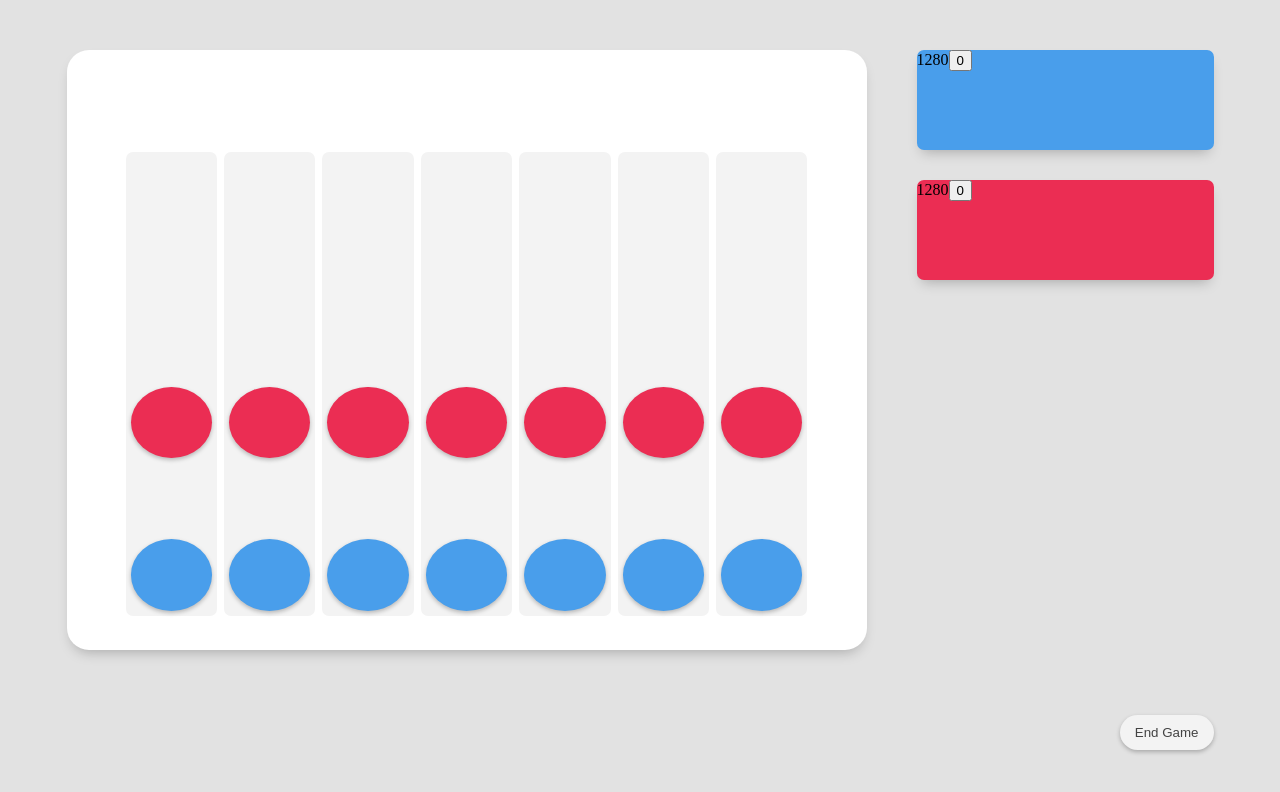
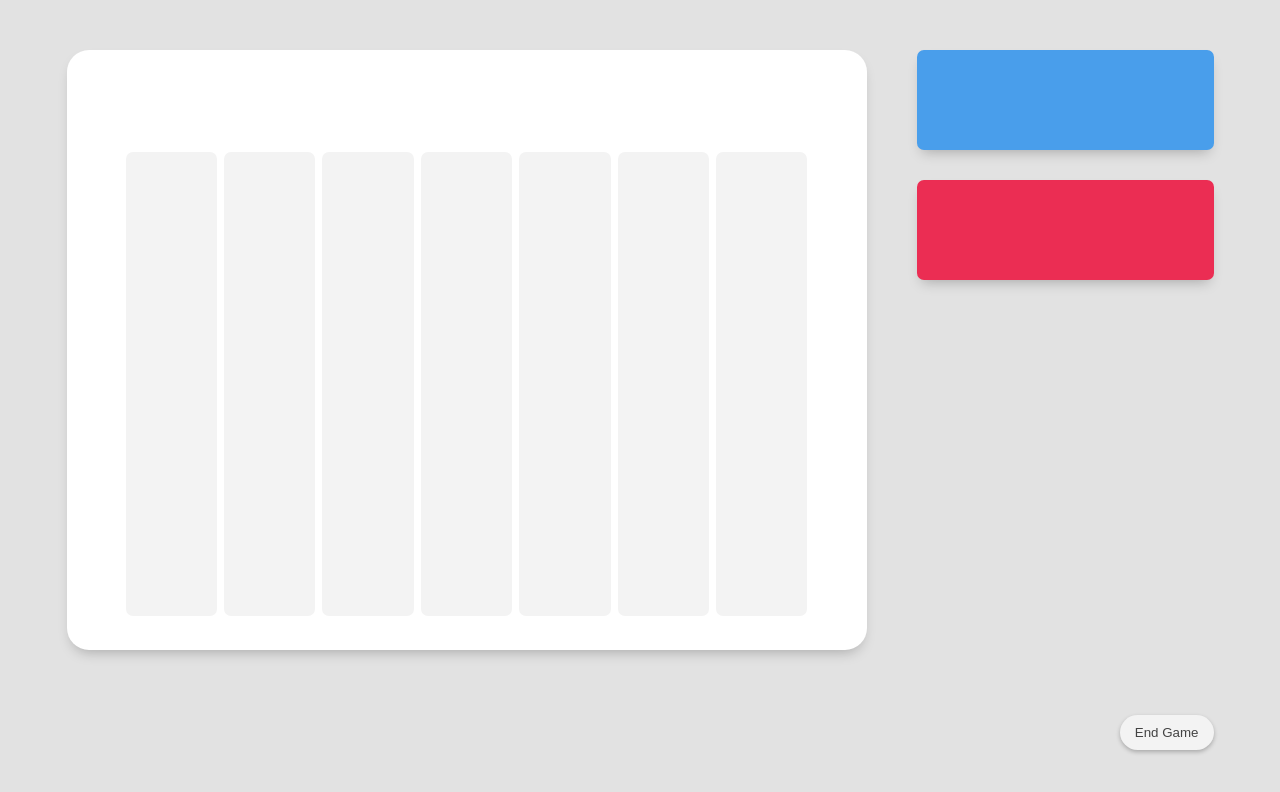
Before and after one commit to codetombomb/mini_vs_max_connect_four, a React (Create React App) app: page / in a window 1280 px wide. Shown: the top 792 px of the page. Built offline with nearby package versions, Linux system fonts and the light colour scheme.

Commit message:
Begin hoisting logic from game component to PlaySpace.

```diff
--- a/src/components/Board/index.tsx
+++ b/src/components/Board/index.tsx
@@ -5,19 +5,57 @@ import Column from "../Column"
 import './style.scss';
 
 function Board() {
-  const initialSpaceState = new Array(7).fill(["player-1", "", "player-2", "", "", ""])
+
+  console.log("BOARD RENDERED")
+  // I need to fill first to be able to map over it.
+  // If I pass the array directly in to .fill, then each array references the same array.
+  const initialSpaceState = new Array(7).fill("").map(() => ["", "", "", "", "", ""])
   const [spaces, setSpaces] = useState(initialSpaceState)
 
+  const [turns, setTurns]  = useState(0)
+
+  function handleColumnClick(colId: number):void {
+    const colIndex:number = colId - 1
+    play(colIndex)
+  }
+
+  function play(colIndex: number): void {
+    const droppedIndex:number = spaces[colIndex].findIndex(
+      (space:string) => space === ""
+    )
+    if (droppedIndex !== -1) {
+      // Spread makes newSpaces equal a new array, not point to the old one.
+      // If we didn't spread react wouldn't re-render
+      let newSpaces = [...spaces]
+      newSpaces[colIndex][droppedIndex] = currentPlayer
+      setSpaces(newSpaces)
+      setTurns(turns + 1)
+      switchCurrentPlayer()
+    }
+  }
+
+  const [currentPlayer, setCurrentPlayer] = useState("player-1")
+
+  function switchCurrentPlayer() {
+    if (currentPlayer === "player-1") {
+      setCurrentPlayer("player-2")
+    } else {
+      setCurrentPlayer("player-1")
+    }
+  }
+
   return (
+    <>
     <div className="Board">
-      <Column id={1} spaces={spaces[0]}/>
-      <Column id={2} spaces={spaces[1]}/>
-      <Column id={3} spaces={spaces[2]}/>
-      <Column id={4} spaces={spaces[3]}/>
-      <Column id={5} spaces={spaces[4]}/>
-      <Column id={6} spaces={spaces[5]}/>
-      <Column id={7} spaces={spaces[6]}/>
+      <Column id={1} spaces={spaces[0]} handleClick={() => handleColumnClick(1)}/>
+      <Column id={2} spaces={spaces[1]} handleClick={() => handleColumnClick(2)}/>
+      <Column id={3} spaces={spaces[2]} handleClick={() => handleColumnClick(3)}/>
+      <Column id={4} spaces={spaces[3]} handleClick={() => handleColumnClick(4)}/>
+      <Column id={5} spaces={spaces[4]} handleClick={() => handleColumnClick(5)}/>
+      <Column id={6} spaces={spaces[5]} handleClick={() => handleColumnClick(6)}/>
+      <Column id={7} spaces={spaces[6]} handleClick={() => handleColumnClick(7)}/>
     </div>
+    </>
   );
 }
 
--- a/src/components/Column/index.tsx
+++ b/src/components/Column/index.tsx
@@ -2,10 +2,10 @@ import Space from "../Space"
 
 import './style.scss';
 
-function Column({id, spaces}: {id: number, spaces:string[]}) {
+function Column({id, spaces, handleClick}:{id: number; spaces: string[]; handleClick: any}) {
 
   return (
-    <div className="Column" id={`col-${id}`}>
+    <div className="Column" id={`col-${id}`} onClick={handleClick}>
       <div className="Column__played">
         <Space player={spaces[5]}/>
         <Space player={spaces[4]}/>
--- a/src/components/PlaySpace/index.tsx
+++ b/src/components/PlaySpace/index.tsx
@@ -1,9 +1,49 @@
+import {useState} from "react"
+
 import Board from '../Board'
 import ControlPanel from '../ControlPanel'
 
 import './style.scss';
 
 function PlaySpace() {
+    // I need to fill first to be able to map over it.
+  // If I pass the array directly in to .fill, then each array references the same array.
+  const initialSpaceState = new Array(7).fill("").map(() => ["", "", "", "", "", ""])
+  const [spaces, setSpaces] = useState(initialSpaceState)
+
+  const [turns, setTurns]  = useState(0)
+
+  function handleColumnClick(colId: number):void {
+    const colIndex:number = colId - 1
+    play(colIndex)
+  }
+
+  function play(colIndex: number): void {
+    const droppedIndex:number = spaces[colIndex].findIndex(
+      (space:string) => space === ""
+    )
+    if (droppedIndex !== -1) {
+      // Spread makes newSpaces equal a new array, not point to the old one.
+      // If we didn't spread react wouldn't re-render
+      let newSpaces = [...spaces]
+      newSpaces[colIndex][droppedIndex] = currentPlayer
+      setSpaces(newSpaces)
+      setTurns(turns + 1)
+      switchCurrentPlayer()
+    }
+  }
+
+  const [currentPlayer, setCurrentPlayer] = useState("player-1")
+
+  function switchCurrentPlayer() {
+    if (currentPlayer === "player-1") {
+      setCurrentPlayer("player-2")
+    } else {
+      setCurrentPlayer("player-1")
+    }
+  }
+
+
   return (
     <div className="PlaySpace">
       <Board />
--- a/src/components/PlayerStats/index.tsx
+++ b/src/components/PlayerStats/index.tsx
@@ -1,16 +1,16 @@
-import useWindowWidth from "../../hooks/useWindowWidth"
-import usePageTitleClicked from "../../hooks/usePageTitleClicked";
+// import useWindowWidth from "../../hooks/useWindowWidth"
+// import usePageTitleClicked from "../../hooks/usePageTitleClicked";
 
 import './style.scss';
 
 function PlayerStats({player}: {player: string}) {
-  const screenWidth = useWindowWidth()
-  const [clicked, handleClick] = usePageTitleClicked()
+  // const screenWidth = useWindowWidth()
+  // const [clicked, handleClick] = usePageTitleClicked()
 
   return (
     <div className={`PlayerStats PlayerStats--${player}`}>
-      {screenWidth}
-      <button onClick={handleClick}>{clicked}</button>
+      {/* {screenWidth}
+      <button onClick={handleClick}>{clicked}</button> */}
     </div>
   );
 }
--- /dev/null
+++ b/src/hooks/useColumnClicked.tsx
@@ -0,0 +1,5 @@
+function useColumnClicked() {
+
+}
+
+export default useColumnClicked
```
